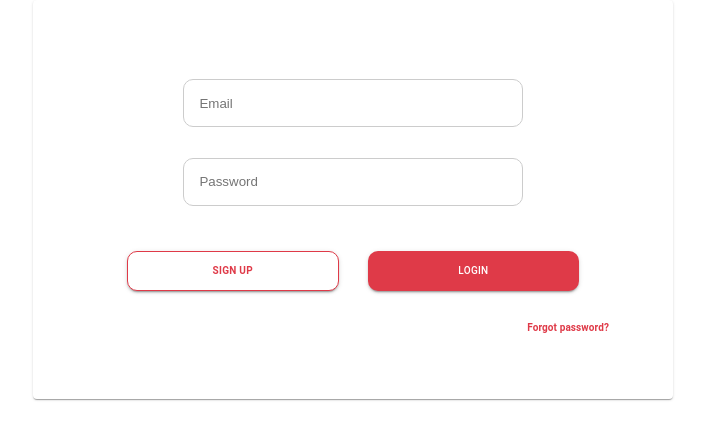
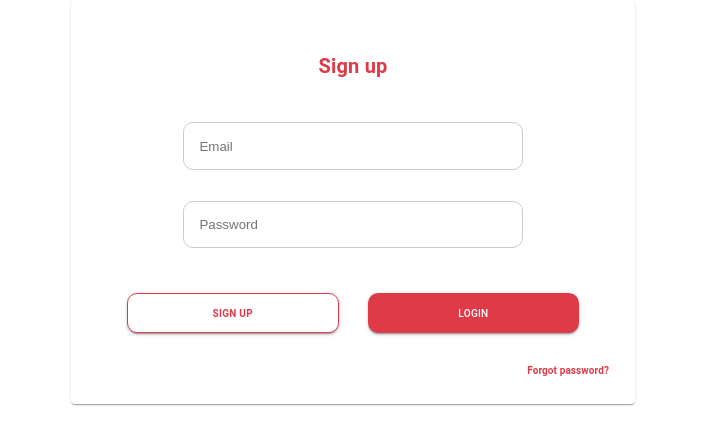
Before and after one commit to BCIT-SSD-2020-21/industry-project-checkmarks, a React (Create React App) app: page /login in a window 1280 px wide. Shown: the top 444 px of the page, without its empty margins (287-992 px from the left). Built offline with nearby package versions, Linux system fonts and the light colour scheme.

Commit message:
add title

```diff
--- a/src/components/Login.js
+++ b/src/components/Login.js
@@ -25,6 +25,7 @@ export default function IndividualForm() {
     return (
         <div className={classes.root}>
             <Card className={classes.card}>
+                <Typography className={classes.title}>Sign up</Typography>
                 <FormControl fullWidth={true}>
                     <input
                         className={classes.input}
@@ -77,7 +78,7 @@ const useStyles = makeStyles((theme) => ({
         alignItems: 'center',
     },
     card: {
-        padding: '5%',
+        padding: '2%',
         width: '40%',
     },
     input: {
@@ -89,6 +90,13 @@ const useStyles = makeStyles((theme) => ({
             outline: 'none',
         },
         border: '1px solid #ccc',
+    },
+    title: {
+        margin: '5%',
+        fontSize: '20px',
+        fontWeight: 'bold',
+        color: '#df3a48',
+        textAlign: 'center',
     },
     text: {
         color: '#df3a48',
```
